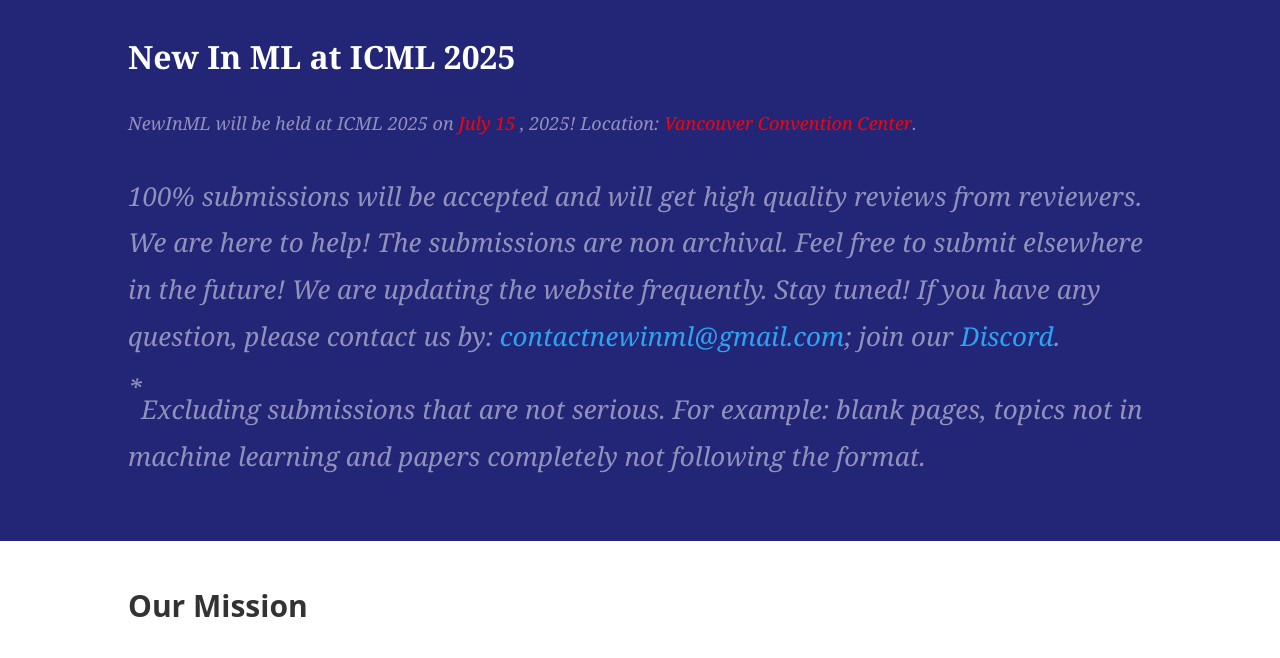
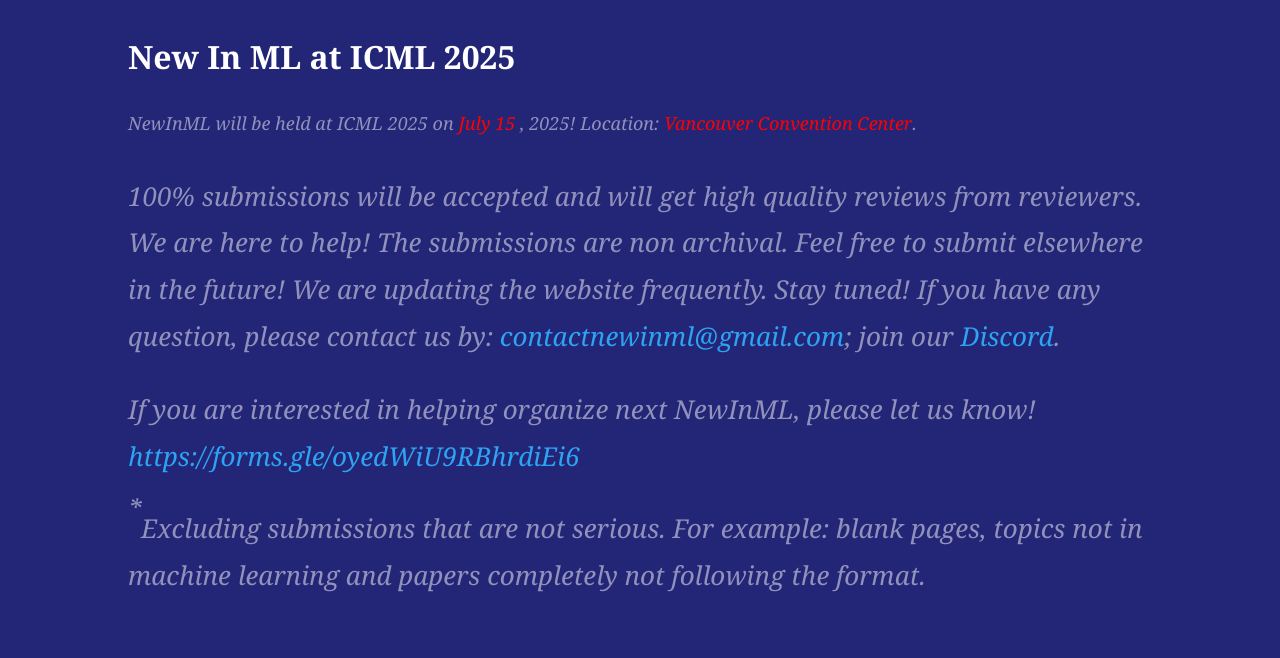
Before and after one commit to tianyu-z/NewInML2025ICML, a plain HTML site: page index.html in a window 1280 px wide. Shown: the part 84-742 px from the top of the page. Drawn offline with Linux system fonts and the light colour scheme; a web font is replaced by a local one.

Commit message:
Update index.html

```diff
--- a/index.html
+++ b/index.html
@@ -337,6 +337,7 @@
                                                                     target="_blank"
                                                                     rel="noopener noreferrer">Discord</a>.
                                                             </p>
+                                                            <p>If you are interested in helping organize next NewInML, please let us know! <a href="https://forms.gle/oyedWiU9RBhrdiEi6" target="_blank" rel="noopener noreferrer">https://forms.gle/oyedWiU9RBhrdiEi6</a></p>
                                                             <p><sup>*</sup>Excluding submissions that are not serious.
                                                                 For example: blank pages, topics not in machine learning
                                                                 and papers completely not following the format.</p>
```
